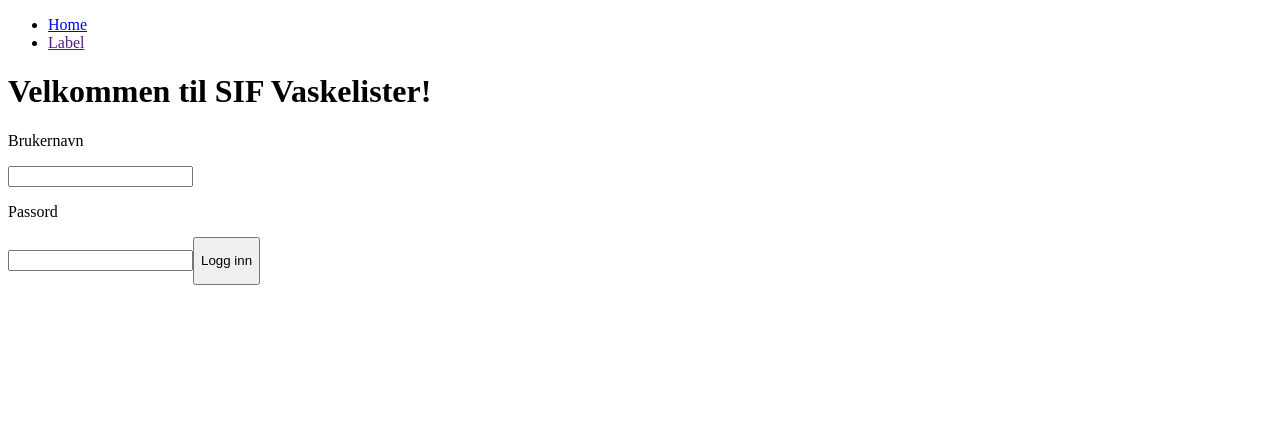
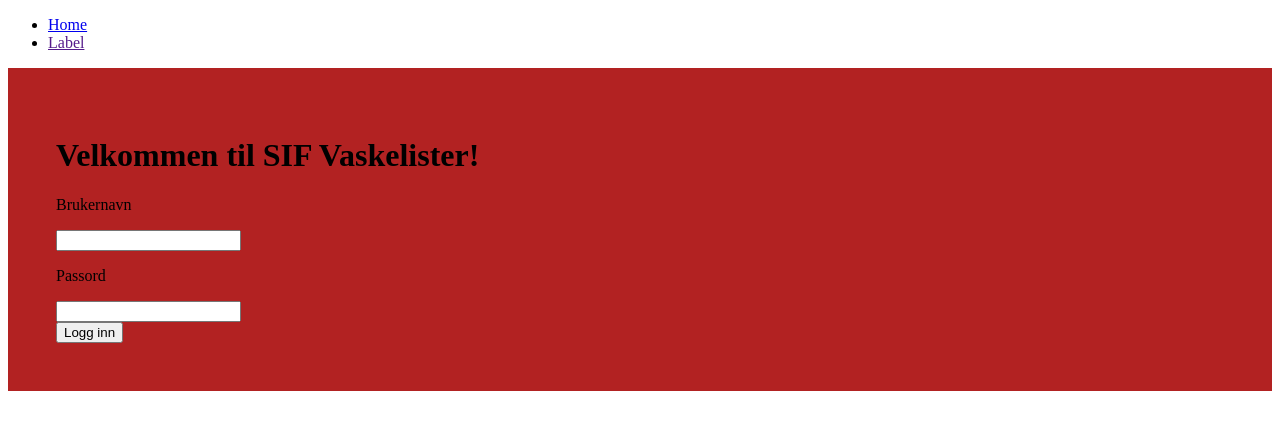
Before and after one commit to henrikhorluck/tdt4140-washlists, a Next.js app in the folder frontend/sif_vaskelister/: page / in a window 1280 px wide. Shown: the top 430 px of the page. Built offline with nearby package versions, Linux system fonts and the light colour scheme.

Commit message:
Add OIDC-client, eslint and Prettier
- Prettier format the TSX
- Added minor CSS example

```diff
--- a/frontend/sif_vaskelister/package.json
+++ b/frontend/sif_vaskelister/package.json
@@ -9,12 +9,15 @@
   },
   "dependencies": {
     "next": "9.2.1",
+    "oidc-client": "^1.10.1",
     "react": "16.12.0",
     "react-dom": "16.12.0"
   },
   "devDependencies": {
     "@types/node": "^13.7.1",
     "@types/react": "^16.9.19",
+    "eslint": "^6.8.0",
+    "prettier": "^1.19.1",
     "typescript": "^3.7.5"
   }
 }
--- /dev/null
+++ b/frontend/sif_vaskelister/pages/index.module.css
@@ -0,0 +1,4 @@
+.login {
+  background-color: firebrick;
+  padding: 3rem;
+}
--- a/frontend/sif_vaskelister/pages/index.tsx
+++ b/frontend/sif_vaskelister/pages/index.tsx
@@ -1,53 +1,72 @@
-import React, {useState} from 'react'
-import Head from 'next/head'
-import Nav from '../components/nav'
+import React, { useState } from "react";
+import Head from "next/head";
+import Nav from "../components/nav";
 
-const login = async (username: String, password: String) => {
-    const clientId = "9NqDDj7qdZIVJi0sSketxpBg57ajSicGvU3ovDhi"
-    const clientSecret = "TKvX7d0PbCVcmbkMbcXgNoMn9WqL8W3Pzmkhbe3xtYF2GEFkW4efm6SRng4MzoN5GMiXDsjqoqZrro9XwHouaZ26I4qIrxcf6QqnHDS8uCaICAocvVU5uKwfldiy8HTF"
+import style from "./index.module.css";
 
-    let req = new Request(`http://localhost:8000/o/token/`, {
-        method: 'POST',
+const login = async (username: string, password: string) => {
+  const clientId = "9NqDDj7qdZIVJi0sSketxpBg57ajSicGvU3ovDhi";
+  const clientSecret =
+    "TKvX7d0PbCVcmbkMbcXgNoMn9WqL8W3Pzmkhbe3xtYF2GEFkW4efm6SRng4MzoN5GMiXDsjqoqZrro9XwHouaZ26I4qIrxcf6QqnHDS8uCaICAocvVU5uKwfldiy8HTF";
+
+  const req = new Request(`http://localhost:8000/o/token/`, {
+    method: "POST",
     body: `grant_type=password&username=${username}&password=${password}`,
     headers: {
-            "Authorization": `Basic ${btoa(`${clientId}:${clientSecret}`)}`,
+      Authorization: `Basic ${btoa(`${clientId}:${clientSecret}`)}`,
       "Content-Type": "application/x-www-form-urlencoded;charset=UTF-8"
     }
-    })
-    const res = await fetch(req)
-    const json = await res.json()
-    Object.keys(json).forEach(key => window.localStorage.setItem(key, json[key]))
-}
+  });
+
+  const json = await (await fetch(req)).json();
+  Object.keys(json).forEach(key => window.localStorage.setItem(key, json[key]));
+};
 
 const Home = () => {
   const [username, setUsername] = useState("");
   const [password, setPassword] = useState("");
 
-    return <div>
+  return (
+    <div>
       <Head>
         <title>SIF Vaskelister - Hjem</title>
-            <link rel="icon" href="/favicon.ico"/>
+        <link rel="icon" href="/favicon.ico" />
       </Head>
 
-        <Nav/>
+      <Nav />
 
-        <div>
+      <div className={style.login}>
         <h1>Velkommen til SIF Vaskelister!</h1>
         <label>
           <p>Brukernavn</p>
-                <input type="text" required value={username} onChange={(e) => setUsername(e.target.value)}/>
+          <input
+            type="text"
+            required
+            value={username}
+            onChange={e => setUsername(e.target.value)}
+          />
         </label>
         <label>
           <p>Passord</p>
-                <input type="password" required onChange={(e) => setPassword(e.target.value)} value={password}/>
+          <input
+            type="password"
+            required
+            onChange={e => setPassword(e.target.value)}
+            value={password}
+          />
         </label>
-            <button type="button" onClick={async () => {
-                await login(username, password)
-            }}>
-                <p>Logg inn</p>
+        <br />
+        <button
+          type="button"
+          onClick={async () => {
+            await login(username, password);
+          }}
+        >
+          <span>Logg inn</span>
         </button>
       </div>
     </div>
-}
+  );
+};
 
-export default Home
+export default Home;
```
Also changed, not shown: frontend/sif_vaskelister/tsconfig.json (+4 -4 lines), 1 other file (tests, documents, lock files or other folders). Lines whose indentation alone changed are shown as unchanged.
